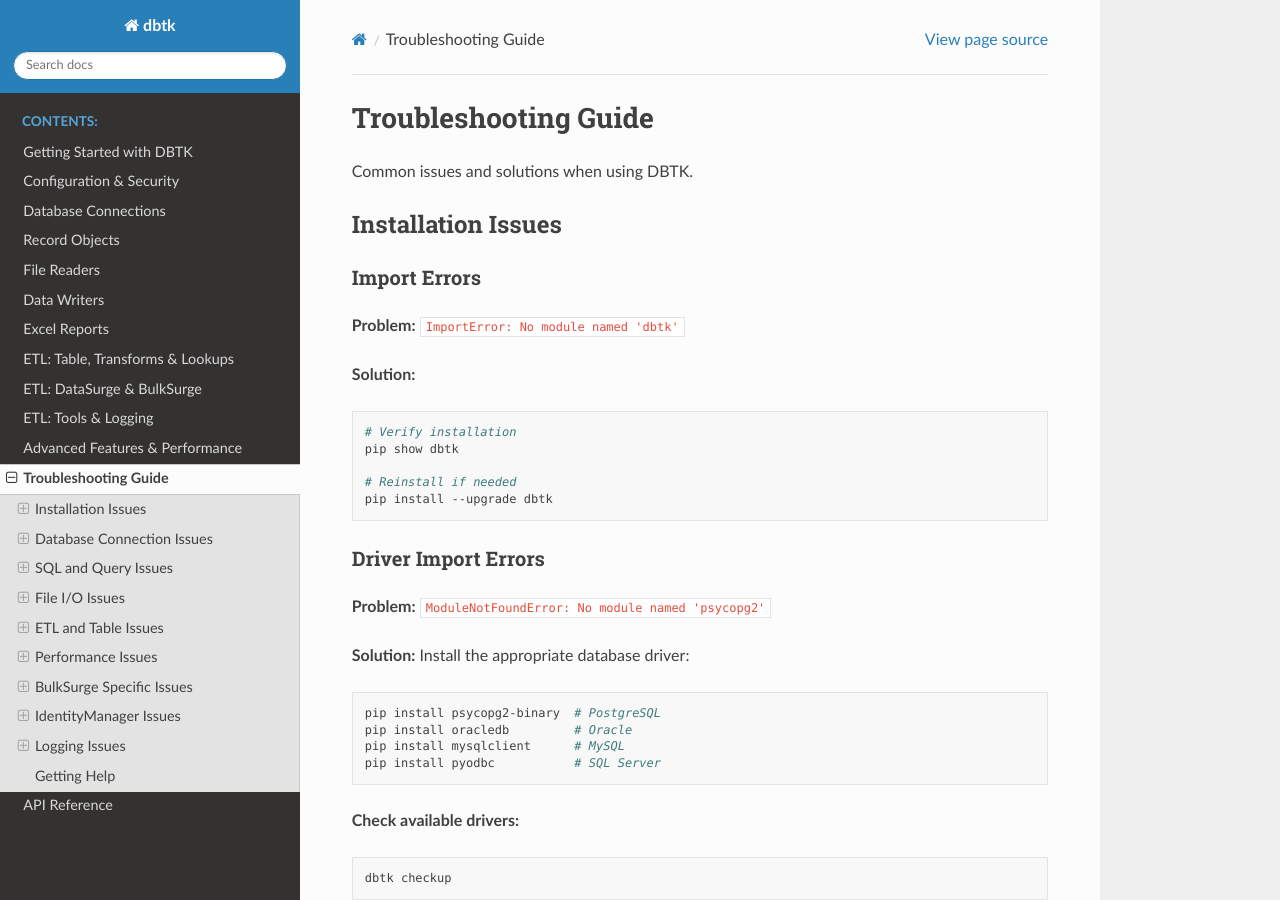
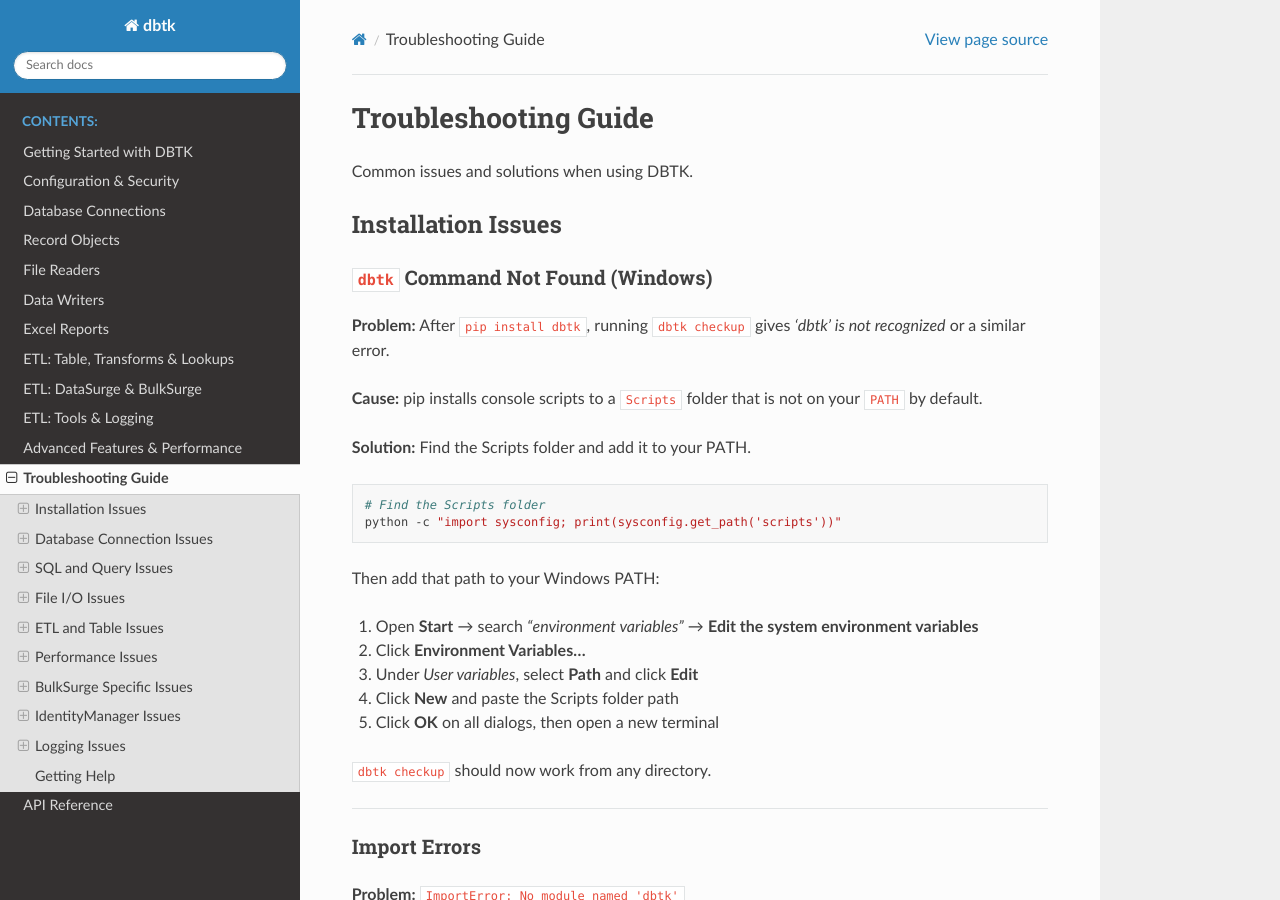
Before and after one commit to scottrbailey/dbtk, a Sphinx documentation site: the page built from docs/12-troubleshooting.md, in a window 1280 px wide and 900 px high. Built offline with Sphinx 7.4.7 and the Read the Docs theme 3.1.0, drawn with Linux system fonts in a browser that asks for light colours.

Commit message:
Add Windows PATH troubleshooting for dbtk CLI command not found
https://claude.ai/code/session_01RhohsxhDjkDxKSWZuLWat2

````diff
--- a/docs/12-troubleshooting.md
+++ b/docs/12-troubleshooting.md
@@ -3,6 +3,31 @@
 Common issues and solutions when using DBTK.
 
 ## Installation Issues
+
+### `dbtk` Command Not Found (Windows)
+
+**Problem:** After `pip install dbtk`, running `dbtk checkup` gives *'dbtk' is not recognized* or a similar error.
+
+**Cause:** pip installs console scripts to a `Scripts` folder that is not on your `PATH` by default.
+
+**Solution:** Find the Scripts folder and add it to your PATH.
+
+```powershell
+# Find the Scripts folder
+python -c "import sysconfig; print(sysconfig.get_path('scripts'))"
+```
+
+Then add that path to your Windows PATH:
+
+1. Open **Start** → search *"environment variables"* → **Edit the system environment variables**
+2. Click **Environment Variables…**
+3. Under *User variables*, select **Path** and click **Edit**
+4. Click **New** and paste the Scripts folder path
+5. Click **OK** on all dialogs, then open a new terminal
+
+`dbtk checkup` should now work from any directory.
+
+---
 
 ### Import Errors
 
````
